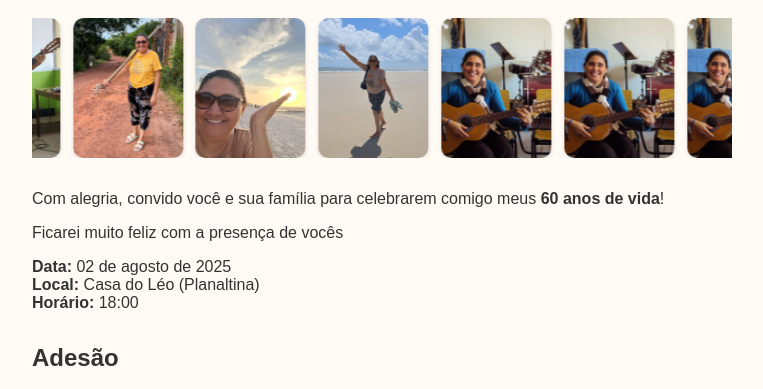
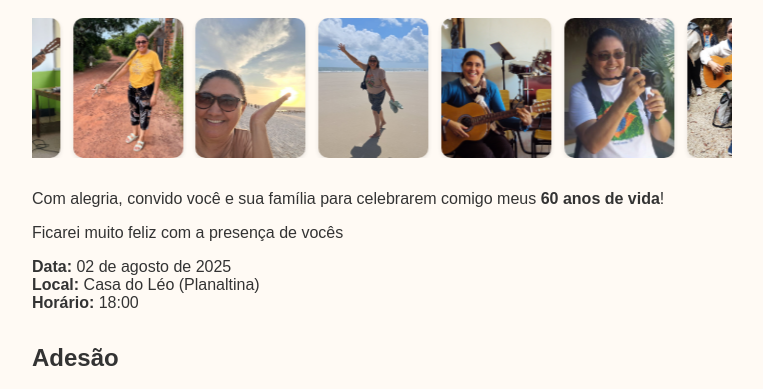
Before and after one commit to ezequielpaiva-cesjo/maze, a plain HTML site: page index.html in a window 1280 px wide. Shown: the part 392-781 px from the top of the page, without its empty margins (258-1021 px from the left). Drawn offline with Linux system fonts and the light colour scheme.

Commit message:
Update index.html

```diff
--- a/index.html
+++ b/index.html
@@ -108,9 +108,9 @@
         <img src="foto5.jpg" alt="Mazé 5">
         <img src="foto6.jpg" alt="Mazé 6">
         <img src="foto7.jpg" alt="Mazé 7">
-        <img src="foto7.jpg" alt="Mazé 8">
-        <img src="foto7.jpg" alt="Mazé 9">
-        <img src="foto7.jpg" alt="Mazé 10">
+        <img src="foto8.jpg" alt="Mazé 8">
+        <img src="foto9.jpg" alt="Mazé 9">
+        <img src="foto10.jpg" alt="Mazé 10">
         <!-- Repetição para looping suave -->
         <img src="foto2.jpg" alt="Mazé 2">
         <img src="foto3.jpg" alt="Mazé 3">
@@ -118,9 +118,9 @@
         <img src="foto5.jpg" alt="Mazé 5">
         <img src="foto6.jpg" alt="Mazé 6">
         <img src="foto7.jpg" alt="Mazé 7">
-        <img src="foto7.jpg" alt="Mazé 8">
-        <img src="foto7.jpg" alt="Mazé 9">
-        <img src="foto7.jpg" alt="Mazé 10">
+        <img src="foto8.jpg" alt="Mazé 8">
+        <img src="foto9.jpg" alt="Mazé 9">
+        <img src="foto10.jpg" alt="Mazé 10">
       </div>
     </div>
   </header>
```
